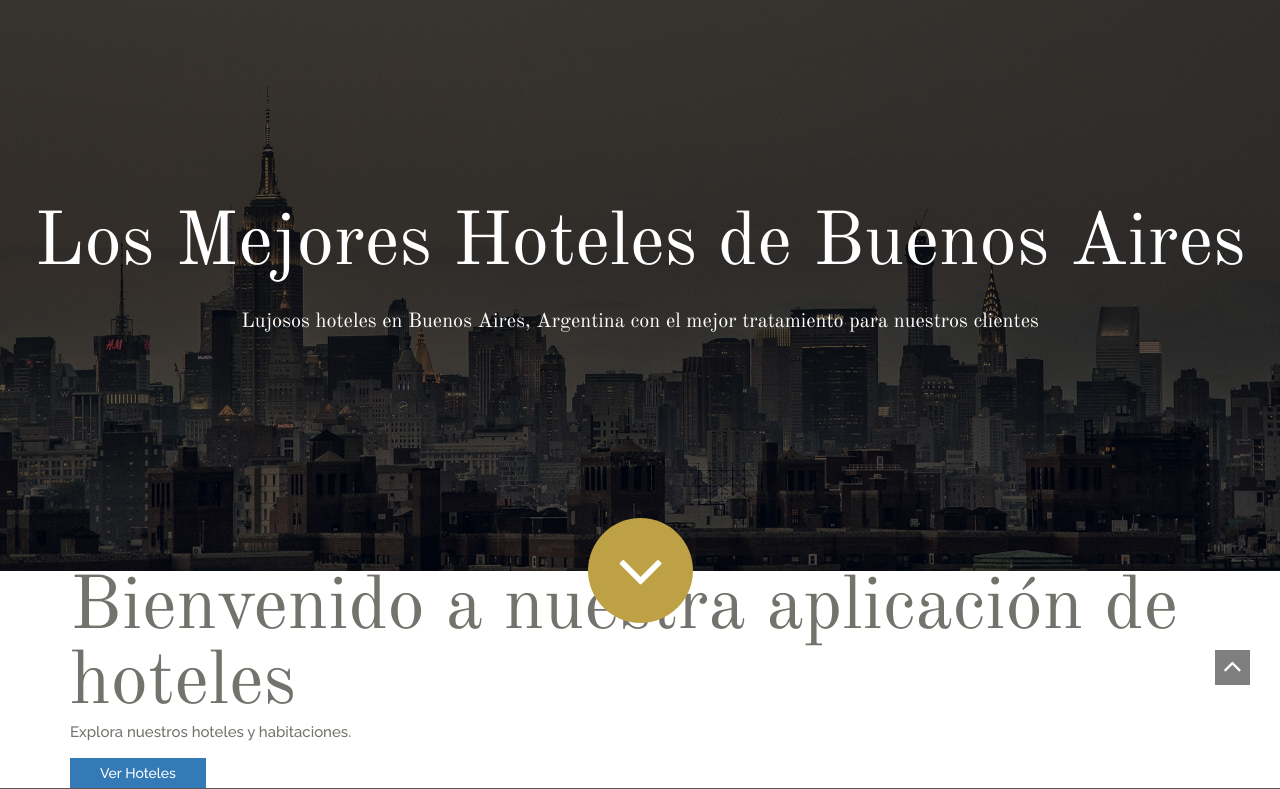
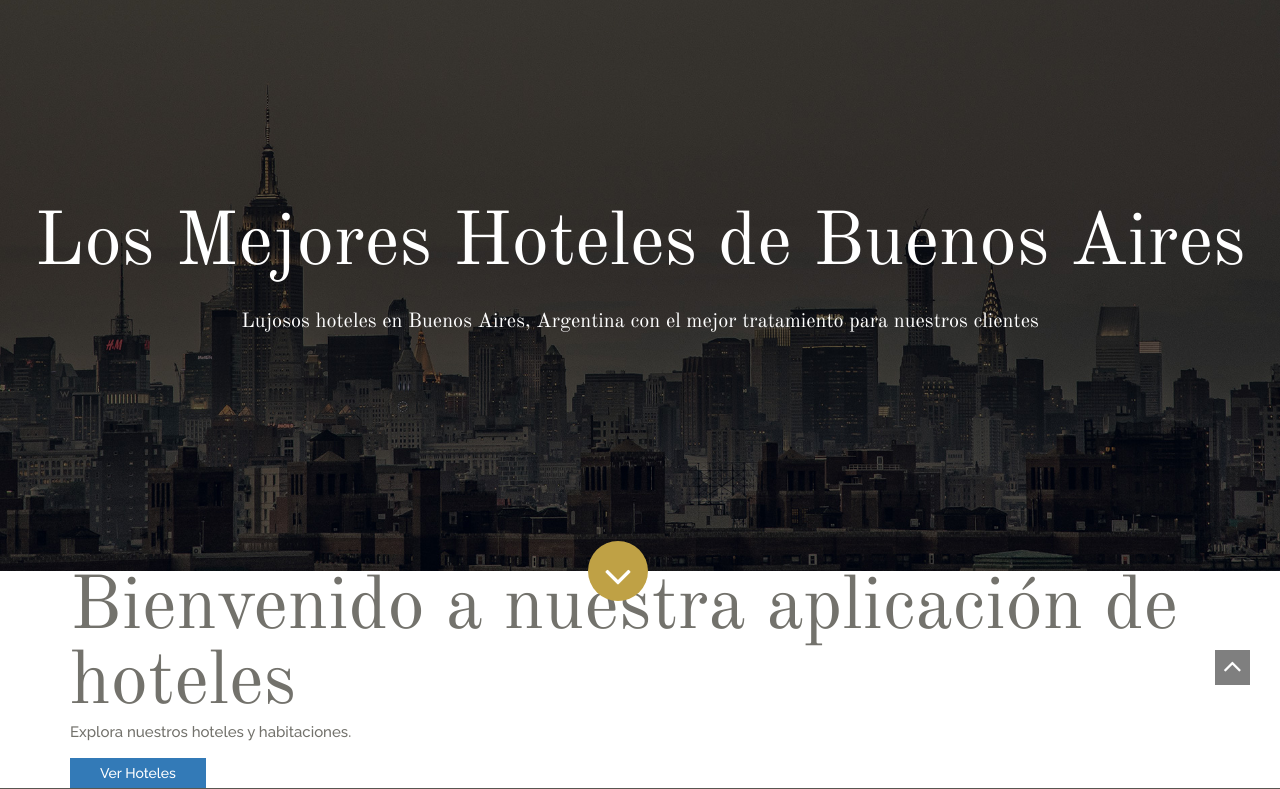
Before and after one commit to MartinezFacundoFiuba/hotel-app, a Flask app: page / in a window 1280 px wide. Shown: the part 85-874 px from the top of the page. Run offline with Flask 3, Linux system fonts and the light colour scheme; some libraries are stand-ins or nearby versions.

Commit message:
Update style.css
Se corrigen algunas disposiciones de página que estaban mal

```diff
--- a/frontend/static/assets/style.css
+++ b/frontend/static/assets/style.css
@@ -37,8 +37,8 @@ p{margin-bottom: 1em;line-height: 1.5em;}
 .banner .welcome-message{position: absolute;left: 0;right:0;bottom:0;top:0;text-align: center;}
 .banner .welcome-message .wrap-info{display: table;height: 100%;width: 100%;}
 .banner .welcome-message .wrap-info .information{display: table-cell;vertical-align: middle;}
-.banner .arrow-nav{position: absolute;bottom:-3.5em;background-color: #bfa145;height: 7em;width: 7em;display: inline-block;z-index: 100;left: 50%;margin-left: -52px;color: #fff;border-radius: 50%;}
-.banner .arrow-nav i{font-size: 5em;line-height:105px;}
+.banner .arrow-nav{position: absolute;bottom:-2em;background-color: #bfa145;height: 4em;width: 4em;display: inline-block;z-index: 100;left: 50%;margin-left: -52px;color: #fff;border-radius: 50%;}
+.banner .arrow-nav i{font-size: 3em;line-height:70px;}
 .banner .arrow-nav:hover{background: #756534;}
 
 
```
